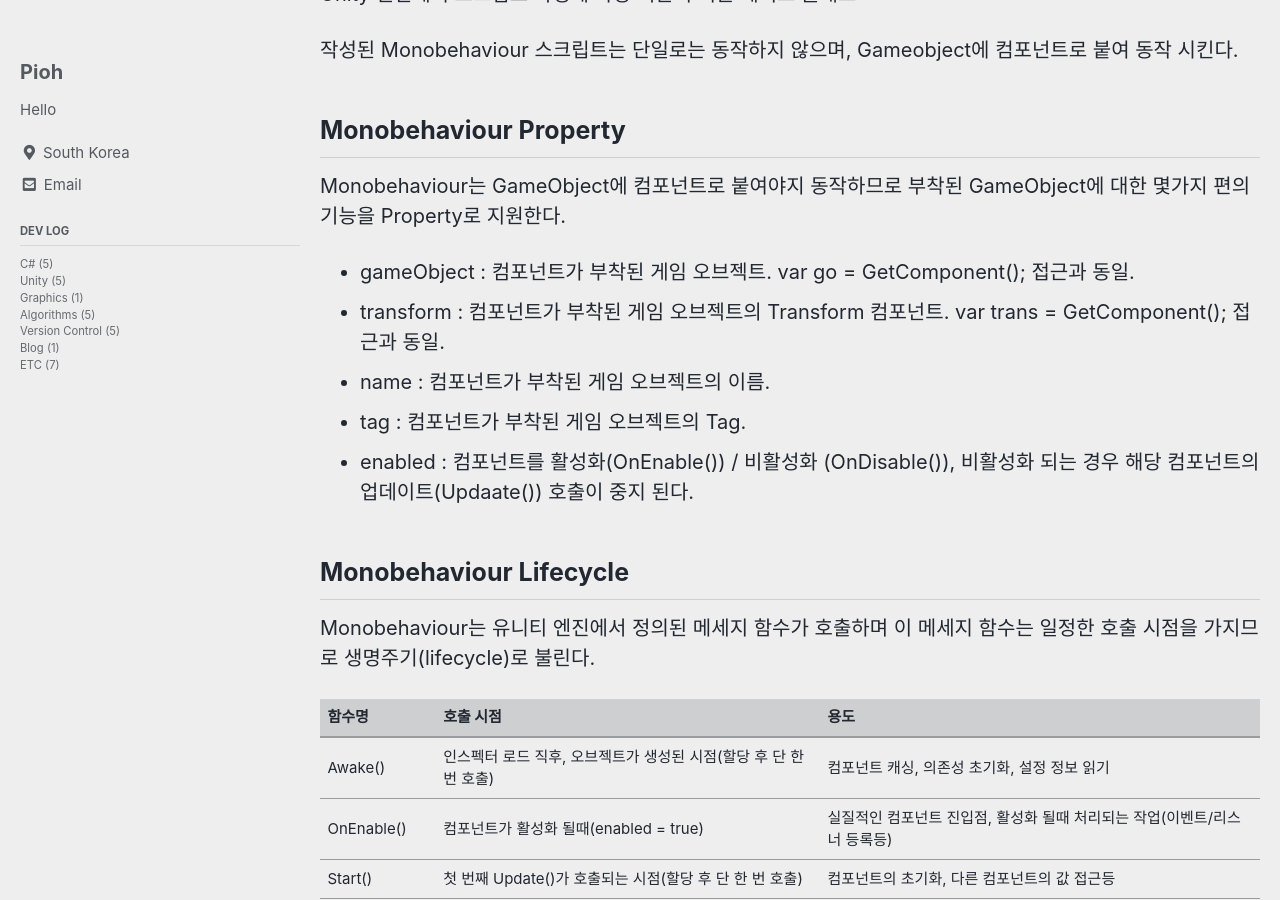
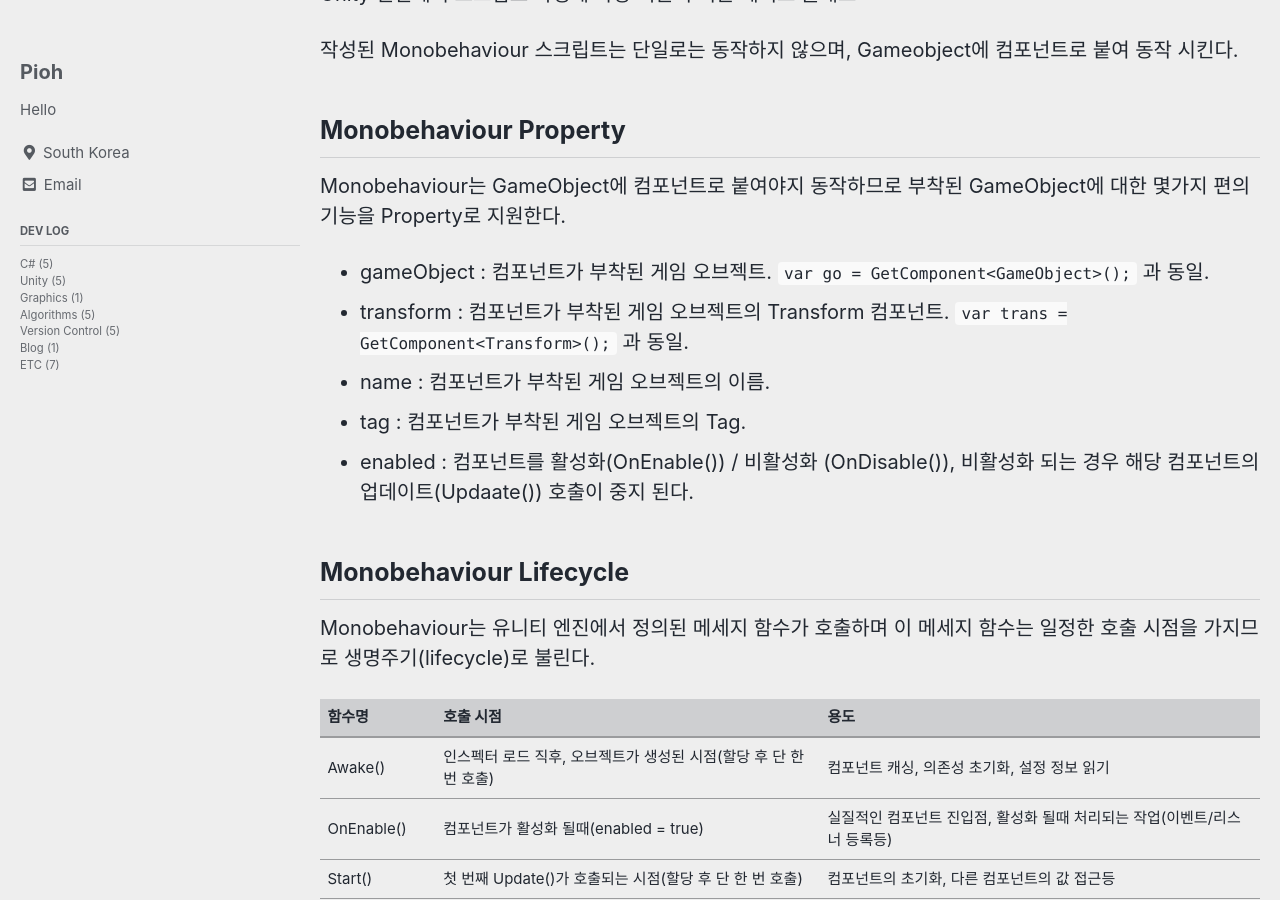
Before and after one commit to devpioh/devpioh.github.io, a Jekyll site: the page built from _posts/Devlog/Unity/2022-07-22-monobehaviour.md, in a window 1280 px wide and 900 px high, scrolled down 476 px. Built offline with Jekyll 4.4.1, drawn with Linux system fonts in a browser that asks for light colours; cached includes are drawn as plain includes; some web fonts are replaced; comment, search, counter and statistics services are not loaded.

Commit message:
naming change

```diff
--- a/_posts/Devlog/Unity/2022-07-21-Monobehaviour.md
+++ b/_posts/Devlog/Unity/2022-07-22-monobehaviour.md
@@ -22,11 +22,11 @@
 
 Monobehaviour는 GameObject에 컴포넌트로 붙여야지 동작하므로 부착된 GameObject에 대한 몇가지 편의 기능을 Property로 지원한다.
 
-* gameObject : 컴포넌트가 부착된 게임 오브젝트. var go = GetComponent<GameObject>(); 접근과 동일.
-* transform : 컴포넌트가 부착된 게임 오브젝트의 Transform 컴포넌트. var trans = GetComponent<Transform>(); 접근과 동일.
-* name : 컴포넌트가 부착된 게임 오브젝트의 이름.
-* tag : 컴포넌트가 부착된 게임 오브젝트의 Tag.
-* enabled : 컴포넌트를 활성화(OnEnable()) / 비활성화 (OnDisable()), 비활성화 되는 경우 해당 컴포넌트의 업데이트(Updaate()) 호출이 중지 된다.
+- gameObject : 컴포넌트가 부착된 게임 오브젝트. `var go = GetComponent<GameObject>();` 과 동일.
+- transform : 컴포넌트가 부착된 게임 오브젝트의 Transform 컴포넌트. `var trans = GetComponent<Transform>();` 과 동일.
+- name : 컴포넌트가 부착된 게임 오브젝트의 이름.
+- tag : 컴포넌트가 부착된 게임 오브젝트의 Tag.
+- enabled : 컴포넌트를 활성화(OnEnable()) / 비활성화 (OnDisable()), 비활성화 되는 경우 해당 컴포넌트의 업데이트(Updaate()) 호출이 중지 된다.
 
 ## Monobehaviour Lifecycle
 
@@ -45,5 +45,5 @@
 
 ## 출처 및 같이 보기
 
-[Monobehaviour](https://docs.unity3d.com/6000.1/Documentation/ScriptReference/MonoBehaviour.html)
-[Unity Order of execution for event functions](https://docs.unity3d.com/6000.1/Documentation/Manual/execution-order.html)
+- [Monobehaviour](https://docs.unity3d.com/6000.1/Documentation/ScriptReference/MonoBehaviour.html)
+- [Unity Order of execution for event functions](https://docs.unity3d.com/6000.1/Documentation/Manual/execution-order.html)
```
